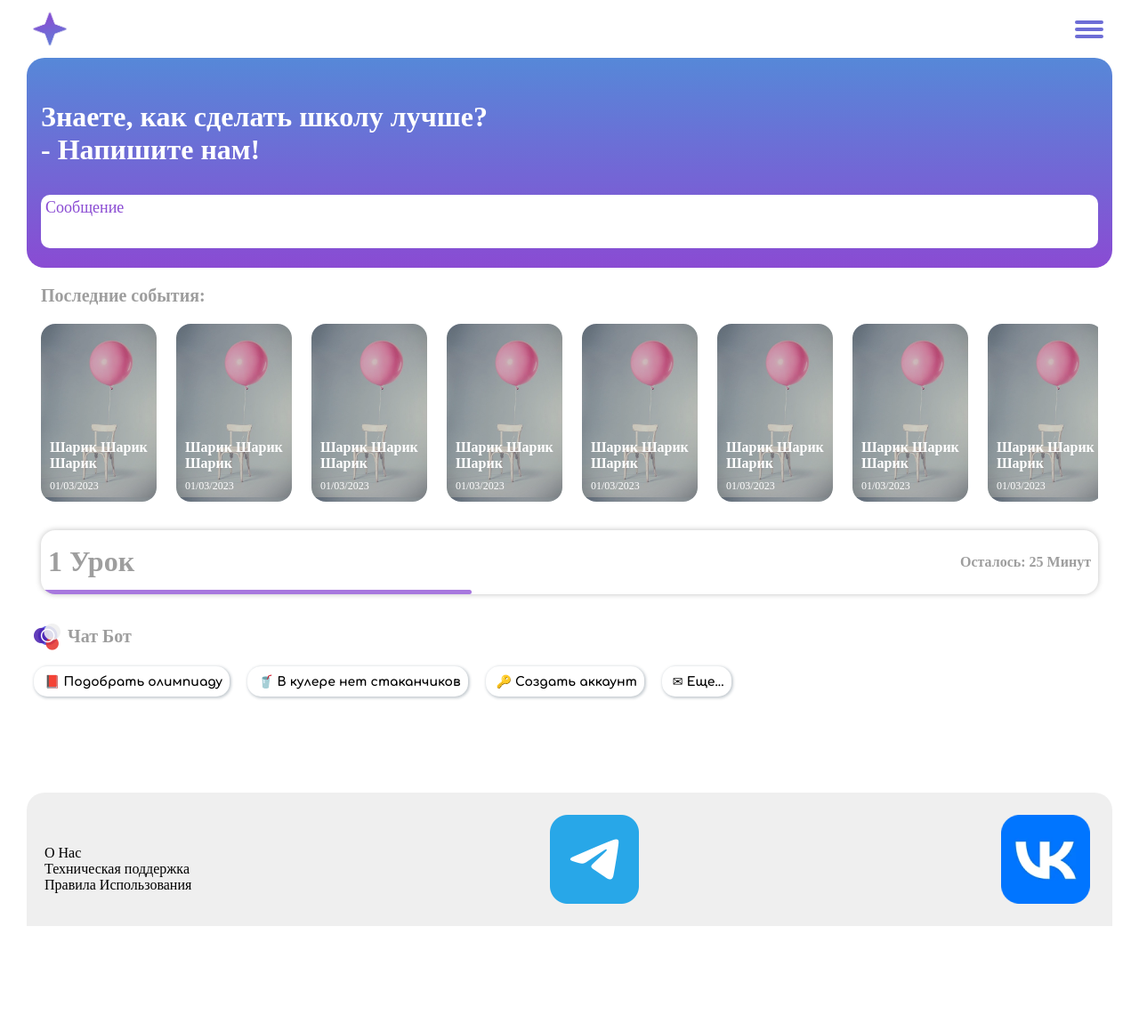
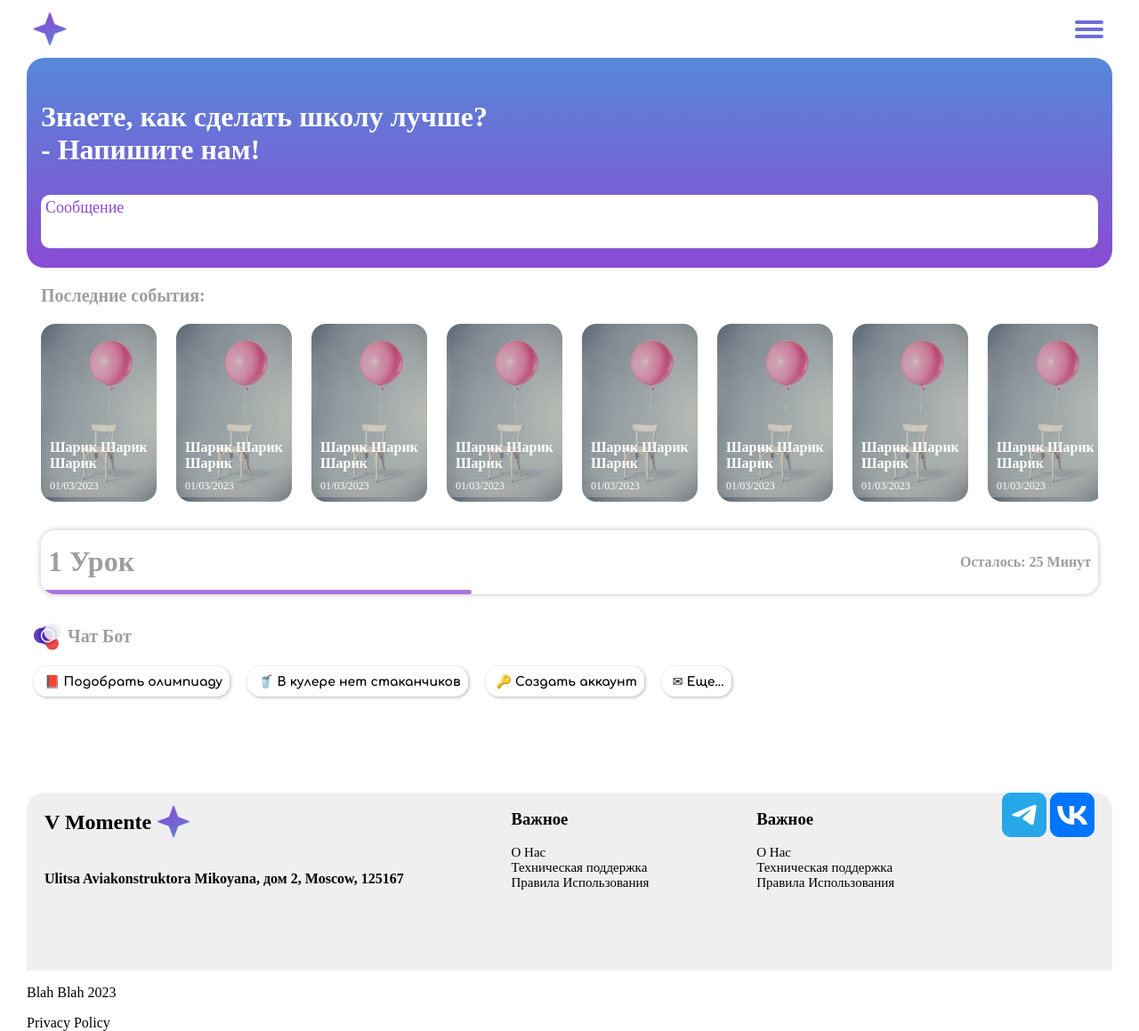
Before and after one commit to UltiMultiGamer/1409web, a PHP site: page / in a window 1280 px wide. Shown: the whole page at 89% size. Run offline with PHP 8.4, Linux system fonts and the light colour scheme; some web fonts are replaced.

```diff
--- a/src/index.html
+++ b/src/index.html
@@ -17,7 +17,7 @@
         <div class="navbarCont"style="left: 200px;">
         <a href="index.html" style="height: 52px;"><div class="logo"></div></a>
 
-        <button id="hamburgerbutton" class="hamburgerbutton" aria-controls="primary-navigation" aria-expanded="false" aria-label="Toggle navigation" onclick="dropNav()">
+        <button id="hamburgerbutton" class="hamburgerbutton" aria-controls="primary-navigation" aria-expanded="false" aria-label="Toggle navigation" >
             <svg class="hamburger" viewBox = "0 0 100 100" width="40" height="50">
                 <rect class="line first" x="10" y="25px" width="80" height="10" rx="5" fill="#6d6dd6"></rect>
                 <rect class="line second" x="10" y="45px" width="80" height="10" rx="5" fill="#6d6dd6"></rect>
@@ -25,8 +25,16 @@
 
             </svg>
         </button>
+        <div id="nav-menu" class="nav-menu">
+            <hr>
+            <a href="#">Home</a>
+            <hr>
+            <a href="#">About</a>
+            <hr>
+            <a href="#">Contact</a>
+            <hr>
+        </div>
     </div>
-       <div id="navDrop" style="display:none;">my name is gustavo fring</div>
 
         <div class="elementMainExtended" style="display:none ;"></div>
 
@@ -129,24 +137,6 @@
                                         <p class="newsSubLabel">01/03/2023</p>
                                     </div>
                                     </a>
-                                    <a href="google.com">
-                                        <div class="newsElement">
-
-                                            <h4 class="newsLabel">Шарик Шарик Шарик</h4>
-                                            <p class="newsSubLabel">01/03/2023</p>
-                                        </div>
-                                        </a>
-                                        <a href="google.com">
-                                            <div class="newsElement">
-
-                                                <h4 class="newsLabel">Шарик Шарик Шарик</h4>
-                                                <p class="newsSubLabel">01/03/2023</p>
-                                            </div>
-                                            </a>
-
-
-
-
 
 
 
@@ -173,38 +163,52 @@
             </div>
             <br>
             <div class="chipscontainer">
-            <img> <a href="">📕 Подобрать олимпиаду</a>
+            <img> <a href="https://vk.com/im?sel=-210064026">📕 Подобрать олимпиаду</a>
             </div>
             <div class="chipscontainer">
-            <img> <a href="">🥤 В кулере нет стаканчиков</a>
+            <img> <a href="https://vk.com/im?sel=-210064026">🥤 В кулере нет стаканчиков</a>
             </div>
             <div class="chipscontainer">
-            <img> <a href="">🔑 Создать аккаунт</a>
+            <img> <a href="https://vk.com/im?sel=-210064026">🔑 Создать аккаунт</a>
             </div>
             <div class="chipscontainer">
-            <img> <a href="">✉ Еще...</a>
+            <img> <a href="https://vk.com/im?sel=-210064026">✉ Еще...</a>
             </div>
 
         </div>
 
         <footer>
             <div class="footerText">
-                <h1></h1>
-                <a>О Нас</a>
-                <br>
-                <a>Техническая поддержка</a>
-                <br>
-                <a>Правила Использования</a>
+            <div style="display: flex; align-items: center;">
+            <h2>V Momente</h2><img src="hui.png" width="50px" height="50px" style="display: block;width: fit-content;margin: 0px;">
+            </div>
+
+            <h4>Ulitsa Aviakonstruktora Mikoyana, дом 2, Moscow, 125167</h4>
 
             </div>
-
-
-
-
-                <a href=""><img src="telegram.png"></a>
-                <a href=""><img src="VK.png"></a>
+            <div class="footerText">
+                <h3>Важное</h3>
+                <a href="">О Нас</a>
+                <a href="">Техническая поддержка</a>
+                <a href="">Правила Использования</a>
+            </div>
+            <div class="footerText">
+                <h3>Важное</h3>
+                <a href="">О Нас</a>
+                <a href="">Техническая поддержка</a>
+                <a href="">Правила Использования</a>
+            </div>
+            <div class="images">
+                <a href=""><img src="telegram.png" width="50" height="50"></a>
+                <a href="https://vk.com/im?sel=-210064026"><img src="VK.png" width="50" height="50"></a>
+            </div>
 
         </footer>
+        <div class="legal" >
+            <div><p>Blah Blah 2023</p></div>
+            <div>Privacy Policy</div>
+
+        </div>
         <script src="webscript.js">
 
          </script>
--- a/src/mainstyle.css
+++ b/src/mainstyle.css
@@ -21,7 +22,7 @@ body > * {
 }
 .logo {
 
- background-image: url(hui.jpg);
+ background-image: url(hui.png);
  background-size: contain;
  height: 52px;
  width: 52px;
@@ -186,12 +188,52 @@ label {
     margin-top: 0px;
 
 
+    /* effects */
+    position: relative;
+    background-image: linear-gradient();
+    z-index: 1;
+    transition: 0.2s all;
+    background: linear-gradient(180deg, white 0%, white 0%);
+
+
+
 }
 .chipscontainer > a {
     text-decoration: none;
     color: black;
     font-family: "Comfortaa";
     font-size: 14px;
+    transition: 0.2s all;
+
+}
+
+.chipscontainer::before {
+    position: absolute;
+    border-radius: 15px;
+    box-shadow: 1px 1px 1px 1px;
+    box-shadow: 1px 1px 3px 1px rgba(34, 60, 80, 0.25);
+    content: "";
+    top: 0;
+    right: 0;
+    bottom: 0;
+    left: 0;
+    background-image: linear-gradient(
+      to left,
+      var(--main-color),
+      var(--secondary-color)
+    );
+    z-index: -1;
+    transition: opacity 0.5s linear;
+    opacity: 0;
+
+}
+.chipscontainer:hover::before {
+    transition: 0.2s all;
+    opacity: 1;
+}
+.chipscontainer:hover a {
+    transition: 0.2s all;
+    color: white;
 }
 .chatbotcaption {
     display: flex;
@@ -314,9 +318,7 @@ rect {
 /* NAVBAR ANIMATION SHIT END */
 
 
-.secondContent {
 
-}
 #lesson {
     font-family:"Proxima Nova";
     font-weight: 800;
@@ -444,32 +446,102 @@ rect {
   footer {
     background-color: #EFEFEF;
     margin-top: 100px;
-    height: 150px;
-    flex: auto;
-    justify-content: space-between;
-    display: flex;
-    justify-content: space-between;
-    align-items: center;
+    height: 200px;
     padding-left: 20px;
     padding-right: 20px;
     border-top-left-radius: 20px ;
     border-top-right-radius: 20px;
+    text-decoration: none;
+    display: flex;
+    justify-content: space-between;
+
+
   }
-footer img {
-    padding: 5px;
+.footertext {
+    display: flex;
+    flex-direction: column;
+    height: 50px;
+    margin-right: 50px;
+
 }
+.footertext a {
+    text-decoration: none;
+    color: black;
+    word-wrap: normal;
+    font-size: 15px;
+    white-space: nowrap;
 
+
+}
+.legal {
+
+}
 #navDrop {
+    position: absolute;
+    background-color: white;
+    padding: 10px;
+    z-index: 999;
+    width: 100px;
+  }
+  @keyframes fadeIn {
+    from {
+        opacity: 0;
+        visibility: hidden;
+    }
+    to   {
+        opacity: 1;
+        visibility: visible;
 
+    }
+  }
+
+  @keyframes fadeOut {
+    from {
+        opacity: 1;
+        visibility: visible;
+    }
+    to   {
+        opacity: 0;
+        visibility: hidden;
+    }
+  }
+
+  .nav-menu {
+    visibility: hidden;
+    position:absolute;
+    opacity: 0;
+    animation: fadeOut 0.5s forwards;
+    z-index: 100;
+    background-color: white;
+    padding-left: 0px;
+    box-shadow: 0px 0px 8px 0px rgba(34, 60, 80, 0.2);
+    text-align: center;
+    width: 100px;
+    height: 300px;
+
+
+  }
+  .nav-menu > a {
+    list-style-type: none;
+    text-decoration: none;
+    color: black;
+    text-align: center;
+    padding: 30px;
+    padding: inherit;
+
+  }
+  .nav-menu.show {
+    visibility: visible;
     position: absolute;
-    background-color: #eee;
-    padding: 10px;
-    left: 20000px;
-    z-index: 999;
+    opacity: 1;
+    animation: fadeIn 0.5s forwards;
+    z-index: 100;
   }
 
 
-
+/* //////////////// */
+/* MEDIA QUERIES   */
+/* //////////////// */
 @media only screen and (max-width:617px) {
 
     body {
```
Also changed, not shown: other parts of src/mainstyle.css (+28 -40 lines), src/webscript.js (+14 -45 lines), db/database1409.db (deleted), src/hui.jpg (deleted), src/hui.png (added).
